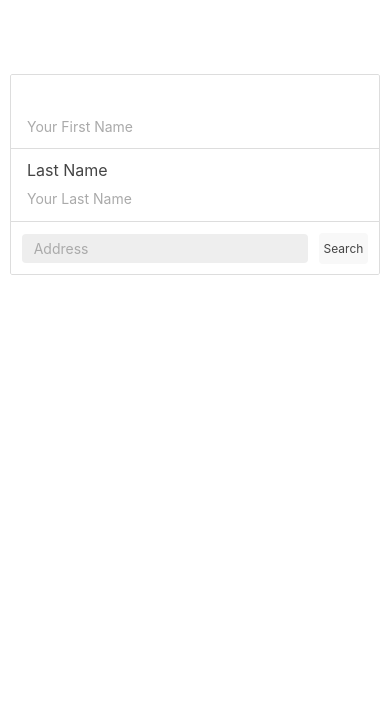
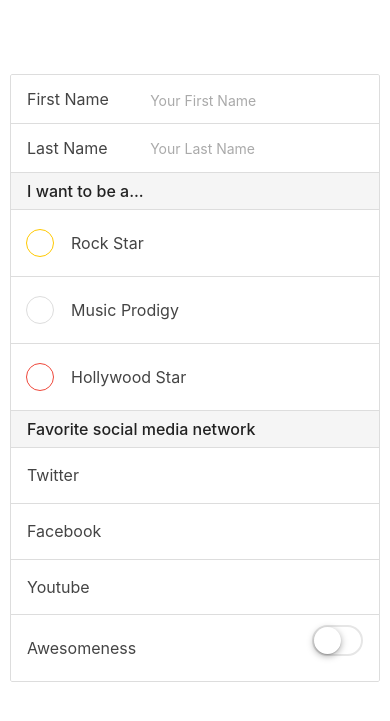
Before and after one commit to unleash51/Lab2, a website: page www/index.html in a window 390 px wide. Shown: the part 113-834 px from the top of the page. Drawn offline with Linux system fonts and the light colour scheme; some packages are replaced by stand-ins of ours; files that its build step writes are made by us from their sources; files whose address does not match are found by name.

Commit message:
Using other form types

```diff
--- a/www/index.html
+++ b/www/index.html
@@ -51,22 +51,66 @@
 
          <div class="list list-inset">
 
-           <label class="item item-input item-floating-label">
+           <label class="item item-input">
              <span class="input-label">First Name</span>
              <input type="text" placeholder="Your First Name">
            </label>
 
-           <label class="item item-input item-stacked-label">
+           <label class="item item-input">
              <span class="input-label">Last Name</span>
              <input type="text" placeholder="Your Last Name">
            </label>
 
-           <div class="item item-input-inset">
-             <label class="item-input-wrapper">
-               <input type="text" placeholder="Address">
+           <div class="item item-divider">I want to be a...</div>
+
+           <div class="item item-checkbox checkbox-energized">
+             <label class="checkbox">
+               <input type="checkbox">
              </label>
-             <button class="button button-small">Search</button>
+             <span class="input-label">Rock Star</span>
            </div>
+
+           <div class="item item-checkbox">
+             <label class="checkbox">
+               <input type="checkbox">
+             </label>
+             <span class="input-label">Music Prodigy</span>
+           </div>
+
+           <div class="item item-checkbox checkbox-assertive">
+             <label class="checkbox">
+               <input type="checkbox">
+             </label>
+             <span class="input-label">Hollywood Star</span>
+           </div>
+
+          <div class="item item-divider">Favorite social media network</div>
+
+          <label class="item item-radio">
+            <input type="radio" name="social">
+            <div class="item-content"> Twitter</div>
+            <i class="radio-icon ion-social-twitter"></i>
+          </label>
+
+           <label class="item item-radio">
+            <input type="radio" name="social">
+            <div class="item-content"> Facebook</div>
+            <i class="radio-icon ion-social-facebook"></i>
+          </label>
+
+          <label class="item item-radio">
+            <input type="radio" name="social">
+            <div class="item-content"> Youtube</div>
+            <i class="radio-icon ion-social-youtube"></i>
+          </label>
+
+          <div class="item item-toggle">
+            <span class="input-label">Awesomeness</span>
+            <label class="toggle">
+              <input type="checkbox">
+              <div class="track"><div class="handle"></div></div>
+            </label>
+          </div>
 
          </div>
 
```
